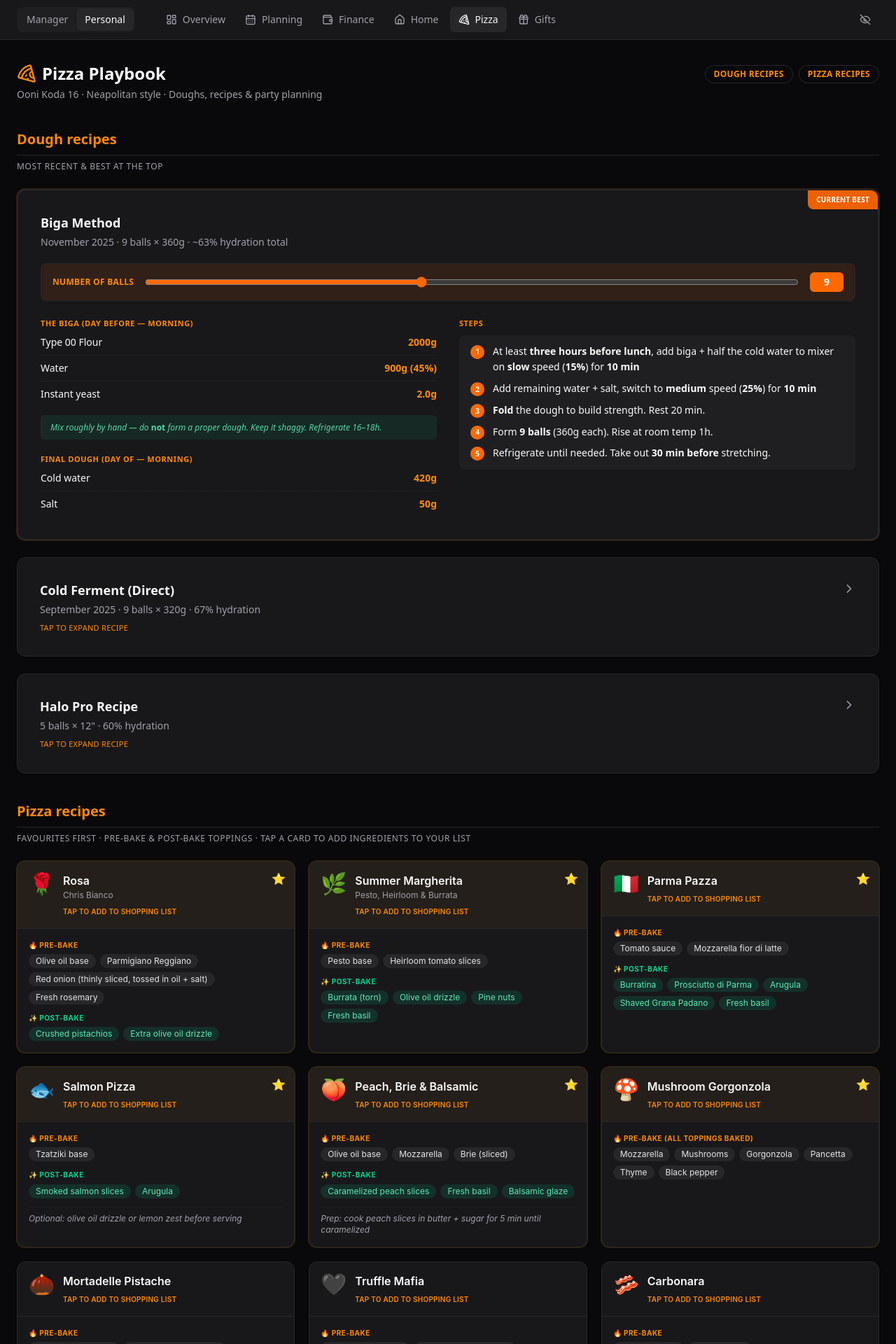
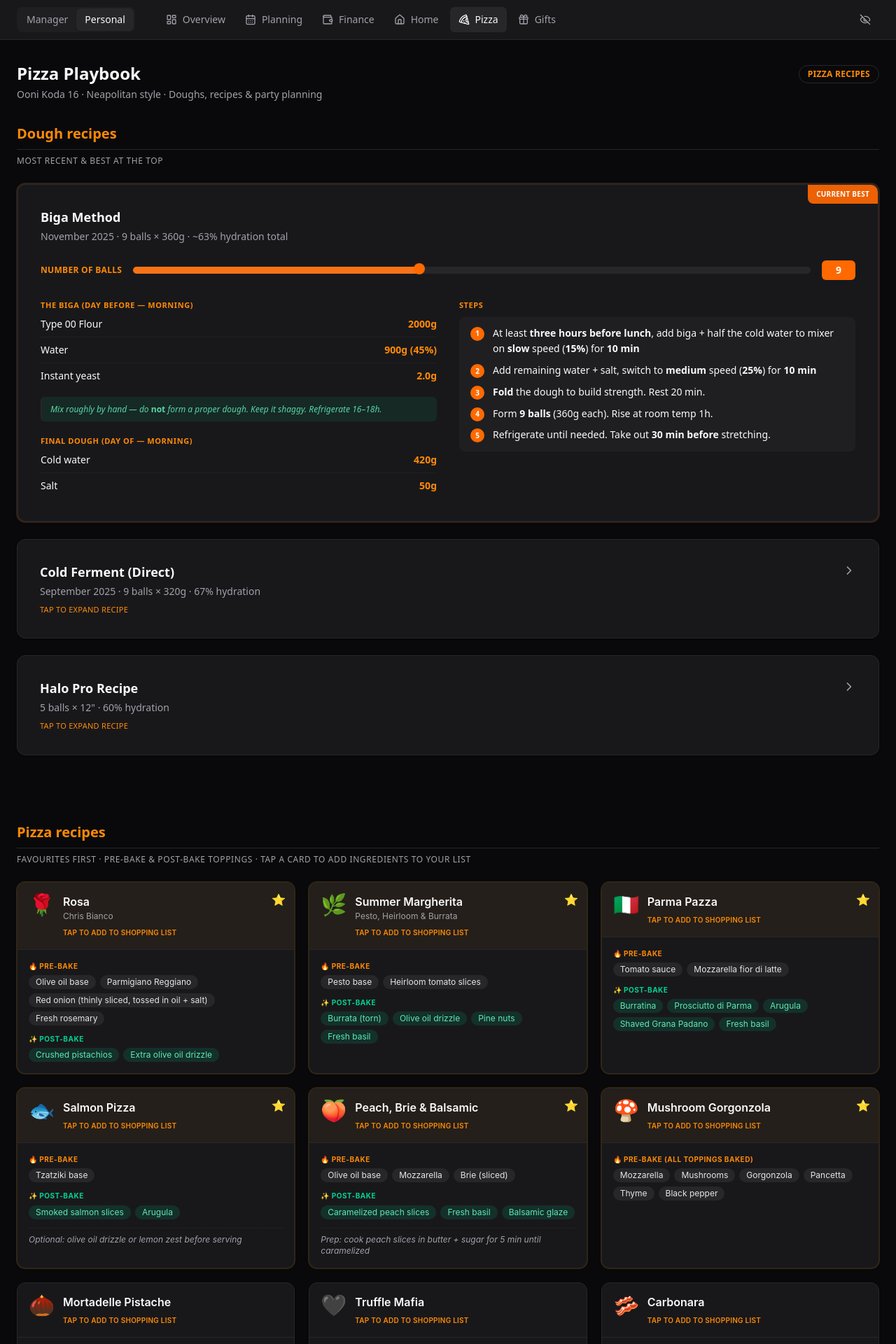
Before and after one commit to ChristopheTauziet/manager-dashboard, a React (Vite) app: page /personal/pizza in a window 1280 px wide. Shown: the top 1920 px of the page at 70% size. Built offline with nearby package versions, Linux system fonts and the light colour scheme.

Commit message:
Auto-update: 2026-03-23 14:00

```diff
--- a/data/pizza-playbook.json
+++ b/data/pizza-playbook.json
@@ -1,7 +1,6 @@
 {
   "meta": {
-    "subtitle": "Ooni Koda 16 · Neapolitan style · Doughs, recipes & party planning",
-    "footer": "Pizza Playbook · Ooni Koda 16 · Updated March 2026 · Tell me your guest count, date & recipes and I'll plan the full prep & shopping list 🍕"
+    "subtitle": "Ooni Koda 16 · Neapolitan style · Doughs, recipes & party planning"
   },
   "staticDoughs": [
     {
--- a/src/personal/pages/FinancePage.tsx
+++ b/src/personal/pages/FinancePage.tsx
@@ -18,7 +18,7 @@ export default function FinancePage() {
     'rounded-full border border-primary/50 px-3 py-1 text-xs font-semibold uppercase tracking-wide text-primary hover:bg-primary/10 transition-colors'
 
   return (
-    <div className="space-y-12">
+    <div>
       <div className="flex flex-col gap-2 sm:flex-row sm:items-start sm:justify-between">
         <div>
           <h1 className="text-2xl font-semibold">Finance</h1>
@@ -36,17 +36,17 @@ export default function FinancePage() {
         </nav>
       </div>
 
-      <section id="assets" className="scroll-mt-24 space-y-6">
+      <section id="assets" className="mt-8 scroll-mt-24 space-y-6">
         <h2 className="text-xl font-semibold border-b border-border pb-2">Assets</h2>
         <AssetsSection />
       </section>
 
-      <section id="compensation" className="scroll-mt-24 space-y-6">
+      <section id="compensation" className="mt-24 scroll-mt-24 space-y-6">
         <h2 className="text-xl font-semibold border-b border-border pb-2">Compensation</h2>
         <CompensationSection />
       </section>
 
-      <section id="taxes" className="scroll-mt-24 space-y-6">
+      <section id="taxes" className="mt-24 scroll-mt-24 space-y-6">
         <h2 className="text-xl font-semibold border-b border-border pb-2">Taxes</h2>
         <TaxesSection />
       </section>
--- a/src/personal/pages/HomePage.tsx
+++ b/src/personal/pages/HomePage.tsx
@@ -349,7 +349,7 @@ export default function HomePage() {
   }, [location.pathname, location.hash])
 
   return (
-    <div className="space-y-10">
+    <div>
       <div>
         <h1 className="text-2xl font-semibold">Home</h1>
         <p className="text-sm text-muted-foreground mt-1">
@@ -357,13 +357,21 @@ export default function HomePage() {
         </p>
       </div>
 
-      <LawnCalendarSection />
+      <div className="mt-8">
+        <LawnCalendarSection />
+      </div>
 
-      <TeakTableSection />
+      <div className="mt-20">
+        <TeakTableSection />
+      </div>
 
-      <ContractorsSection />
+      <div className="mt-20">
+        <ContractorsSection />
+      </div>
 
-      <WatchesSection />
+      <div className="mt-20">
+        <WatchesSection />
+      </div>
     </div>
   )
 }
--- a/src/personal/pages/PizzaPlaybookPage.tsx
+++ b/src/personal/pages/PizzaPlaybookPage.tsx
@@ -1,6 +1,6 @@
 import { useEffect, useMemo, useState } from 'react'
 import { cn } from '@/lib/utils'
-import { Check, ChevronDown, ChevronRight, Pizza, ShoppingBasket, X } from 'lucide-react'
+import { Check, ChevronDown, ChevronRight, ShoppingBasket, X } from 'lucide-react'
 import playbookData from '../../../data/pizza-playbook.json'
 
 // ── Types ───────────────────────────────────────────────────
@@ -35,7 +35,7 @@ interface PizzaRecipe {
   note?: string
 }
 
-const meta = playbookData.meta as { subtitle: string; footer: string }
+const meta = playbookData.meta as { subtitle: string }
 const staticDoughs = playbookData.staticDoughs as StaticDough[]
 const pizzas = playbookData.pizzas as PizzaRecipe[]
 
@@ -255,8 +255,14 @@ function fmtWithNote(grams: number, note?: string) {
   return fmtGrams(grams) + (note ? ` ${note}` : '')
 }
 
+const BALLS_RANGE_MIN = 1
+const BALLS_RANGE_MAX = 20
+
 function BigaDoughCard() {
   const [balls, setBalls] = useState(9)
+
+  const ballsFillPct =
+    ((balls - BALLS_RANGE_MIN) / (BALLS_RANGE_MAX - BALLS_RANGE_MIN)) * 100
 
   const scaled = useMemo(() => {
     const ratio = balls / BIGA_BASE.balls
@@ -288,17 +294,27 @@ function BigaDoughCard() {
         November 2025 · <span className="tabular-nums">{balls}</span> balls × 360g · ~63% hydration total
       </p>
 
-      <div className="mt-5 flex flex-wrap items-center gap-4 rounded-lg border border-orange-500/40 bg-orange-500/10 px-4 py-3">
+      <div className="mt-5 flex flex-wrap items-center gap-4 py-1">
         <span className="text-xs font-bold uppercase tracking-wide text-orange-400 whitespace-nowrap">
           Number of balls
         </span>
         <input
           type="range"
-          min={1}
-          max={20}
+          min={BALLS_RANGE_MIN}
+          max={BALLS_RANGE_MAX}
           value={balls}
           onChange={e => setBalls(Number(e.target.value))}
-          className="min-w-[120px] flex-1 accent-orange-500 h-2 cursor-pointer"
+          className={cn(
+            'min-w-[120px] flex-1 h-2.5 cursor-pointer appearance-none rounded-full',
+            '[&::-webkit-slider-runnable-track]:h-2.5 [&::-webkit-slider-runnable-track]:rounded-full [&::-webkit-slider-runnable-track]:bg-transparent',
+            '[&::-webkit-slider-thumb]:appearance-none [&::-webkit-slider-thumb]:h-4 [&::-webkit-slider-thumb]:w-4 [&::-webkit-slider-thumb]:rounded-full [&::-webkit-slider-thumb]:bg-orange-500 [&::-webkit-slider-thumb]:shadow-none [&::-webkit-slider-thumb]:border-0',
+            '[&::-webkit-slider-thumb]:mt-[-5px]',
+            '[&::-moz-range-track]:h-2.5 [&::-moz-range-track]:rounded-full [&::-moz-range-track]:bg-transparent',
+            '[&::-moz-range-thumb]:h-4 [&::-moz-range-thumb]:w-4 [&::-moz-range-thumb]:rounded-full [&::-moz-range-thumb]:bg-orange-500 [&::-moz-range-thumb]:border-0 [&::-moz-range-thumb]:shadow-none'
+          )}
+          style={{
+            background: `linear-gradient(to right, rgb(249 115 22) 0%, rgb(249 115 22) ${ballsFillPct}%, rgb(39 39 42) ${ballsFillPct}%, rgb(39 39 42) 100%)`,
+          }}
         />
         <span className="min-w-[3rem] rounded-md bg-orange-500 px-3 py-1 text-center text-sm font-bold tabular-nums text-white">
           {balls}
@@ -680,46 +696,29 @@ export default function PizzaPlaybookPage() {
 
   const showShoppingList = selectedRecipeIds.length > 0
 
+  const quickLinkClass =
+    'rounded-full border border-orange-500/50 px-3 py-1 text-xs font-semibold uppercase tracking-wide text-orange-400 hover:bg-orange-500/15 transition-colors'
+
   return (
-    <div
-      className={cn(
-        'space-y-10',
-        showShoppingList ? 'pb-44 md:pb-40' : ''
-      )}
-    >
+    <div className={cn(showShoppingList ? 'pb-44 md:pb-40' : '')}>
       <div className="flex flex-col gap-2 sm:flex-row sm:items-start sm:justify-between">
         <div>
-          <h1 className="flex items-center gap-2 text-2xl font-semibold">
-            <Pizza className="h-7 w-7 text-orange-400" aria-hidden />
-            Pizza Playbook
-          </h1>
+          <h1 className="text-2xl font-semibold">Pizza Playbook</h1>
           <p className="mt-1 text-sm text-muted-foreground">{meta.subtitle}</p>
         </div>
-        <nav className="flex flex-wrap gap-2 pt-1">
-          <a
-            href="#dough"
-            className="rounded-full border border-orange-500/50 px-3 py-1 text-xs font-semibold uppercase tracking-wide text-orange-400 hover:bg-orange-500/15 transition-colors"
-          >
-            Dough recipes
-          </a>
-          <a
-            href="#pizzas"
-            className="rounded-full border border-orange-500/50 px-3 py-1 text-xs font-semibold uppercase tracking-wide text-orange-400 hover:bg-orange-500/15 transition-colors"
-          >
+        <nav className="flex flex-wrap gap-2 pt-1" aria-label="Jump to section">
+          <a href="#pizzas" className={quickLinkClass}>
             Pizza recipes
           </a>
           {showShoppingList && (
-            <a
-              href="#shopping-list"
-              className="rounded-full border border-orange-500/50 px-3 py-1 text-xs font-semibold uppercase tracking-wide text-orange-400 hover:bg-orange-500/15 transition-colors"
-            >
+            <a href="#shopping-list" className={quickLinkClass}>
               Shopping list
             </a>
           )}
         </nav>
       </div>
 
-      <section id="dough" className="scroll-mt-24 space-y-6">
+      <section id="dough" className="mt-8 scroll-mt-24 space-y-6">
         <div>
           <h2 className="text-xl font-semibold border-b border-orange-500/40 pb-2 text-orange-400">
             Dough recipes
@@ -738,7 +737,7 @@ export default function PizzaPlaybookPage() {
         ))}
       </section>
 
-      <section id="pizzas" className="scroll-mt-24 space-y-6">
+      <section id="pizzas" className="mt-24 scroll-mt-24 space-y-6">
         <div>
           <h2 className="text-xl font-semibold border-b border-orange-500/40 pb-2 text-orange-400">
             Pizza recipes
@@ -760,12 +759,8 @@ export default function PizzaPlaybookPage() {
       </section>
 
       {showShoppingList && (
-        <div id="shopping-list" className="h-px scroll-mt-28 w-full shrink-0" aria-hidden />
+        <div id="shopping-list" className="mt-24 h-px scroll-mt-28 w-full shrink-0" aria-hidden />
       )}
-
-      <footer className="border-t border-border pt-8 text-center text-xs text-muted-foreground">
-        {meta.footer}
-      </footer>
 
       {showShoppingList && (
         <ShoppingListDock
```
